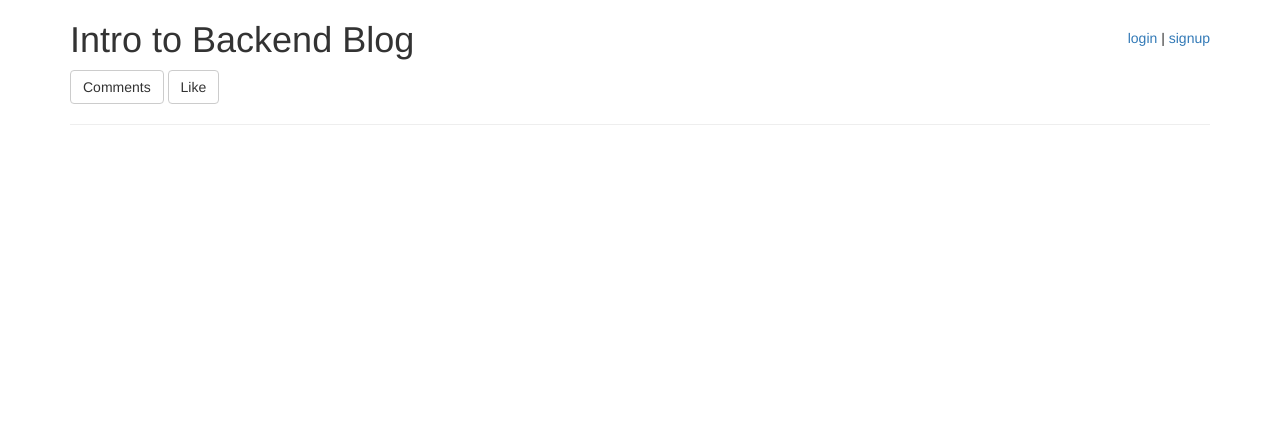
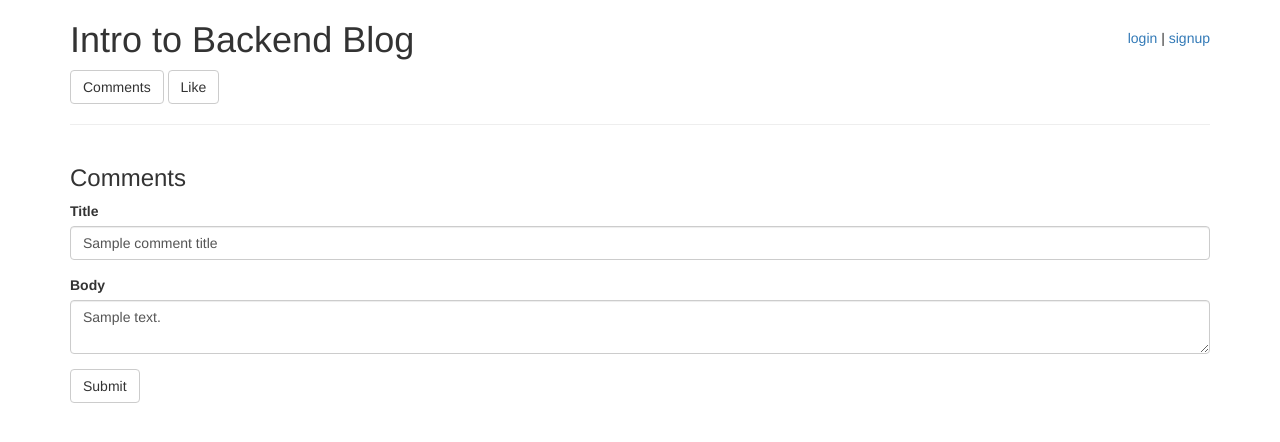
Before and after one commit to nicholassavini/Udacity-Blog, a Python web app: template templates/permalink.html in a window 1280 px wide. Shown: the top 442 px of the page. Run offline with Jinja, Linux system fonts and the light colour scheme; the template is opened without the code that fills it: most values are stand-ins (such as "Sample title", 1, 10 or a date in 2020).

Commit message:
Added comment submission form

```diff
--- a/templates/comments.html
+++ b/templates/comments.html
@@ -3,3 +3,16 @@
       <hr>
     </div>
 </div>
+<h3>Comments</h3>
+  <form method="post" action="/{{p.key.id()}}/addcomment">
+  <div class="form-group">
+    <label for="comment_title">Title</label>
+    <input class="form-control" type="text" name="comment_title" id="comment_title" value="{{comment_title}}">
+  </div>
+  <div class="form-group">
+    <label for="comment_text">Body</label>
+    <textarea class="form-control" name="comment_text" id="comment_text">{{post_text}}</textarea>
+  </div>
+  <div class="help-block error-text">{{error}}</div>
+  <button type="submit" class="btn btn-default">Submit</button>
+</form>
--- a/templates/permalink.html
+++ b/templates/permalink.html
@@ -4,5 +4,4 @@
   {{p.render_post() | safe}}
   {% include "post_options.html" %}
   {% include "comments.html" %}
-
 {% endblock %}
```
Also changed, not shown: main.py (+13 -10 lines), 1 other file.
